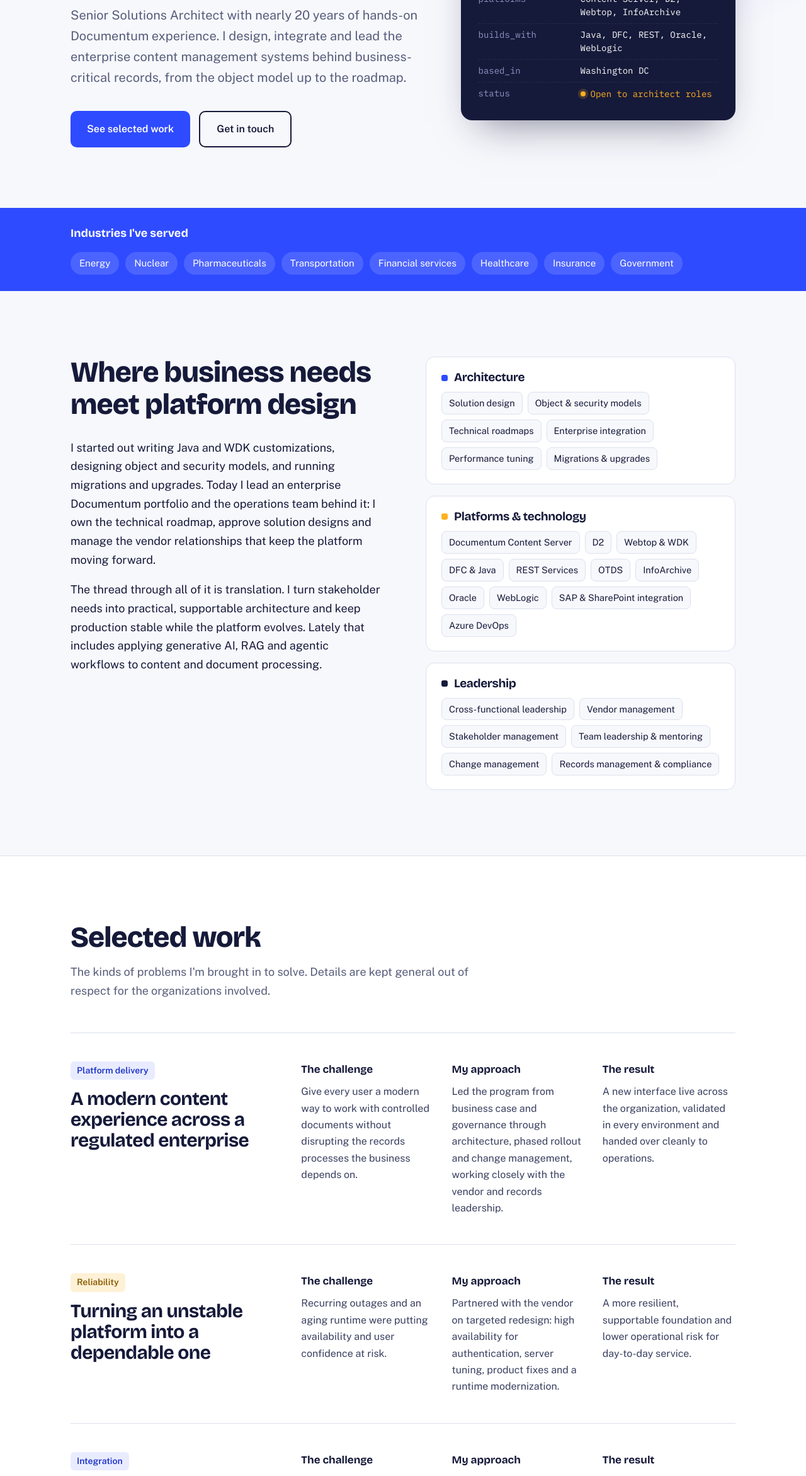
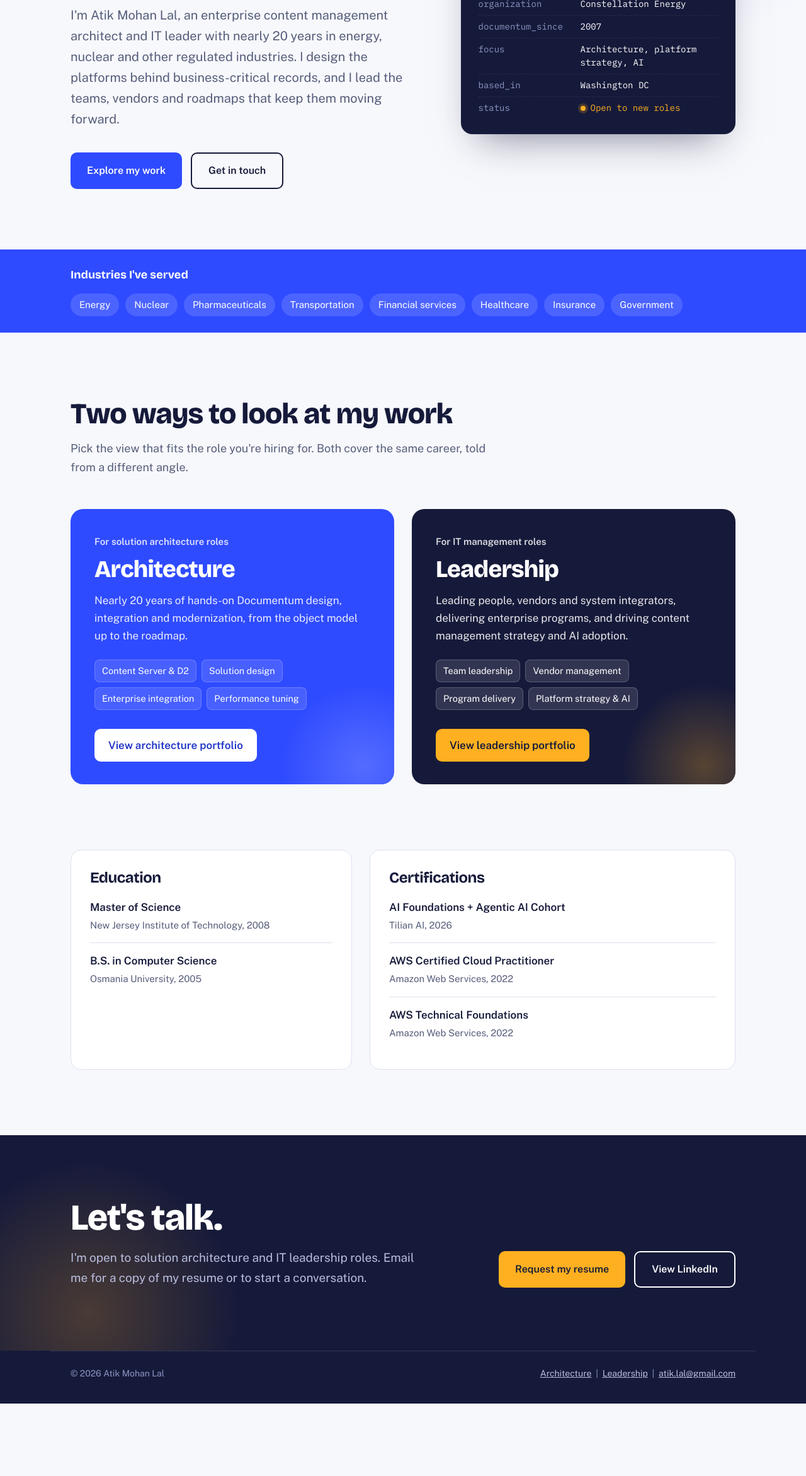
Before and after one commit to atiklal/atiklal.github.io, a plain HTML site: page index.html in a window 1280 px wide. Shown: the part 457-2800 px from the top of the page at 63% size. After the commit the page ends 2685 px from the top, so only its background shows below. Drawn offline with nearby package versions, Linux system fonts and the light colour scheme.

Commit message:
Update title and description on the landing page

```diff
--- a/index.html
+++ b/index.html
@@ -3,8 +3,8 @@
 <head>
 <meta charset="UTF-8">
 <meta name="viewport" content="width=device-width, initial-scale=1.0">
-<title>Atik Mohan Lal | Senior Solutions Architect, Enterprise Content Management</title>
-<meta name="description" content="Atik Mohan Lal is a Senior Solutions Architect with nearly 20 years of hands-on Documentum experience, building and leading enterprise content platforms for energy, nuclear, pharmaceutical and transportation organizations.">
+<title>Atik Mohan Lal | Enterprise Content Management Architect &amp; IT Leader</title>
+<meta name="description" content="Atik Mohan Lal is an enterprise content management architect and IT leader with nearly 20 years of experience in energy, nuclear and other regulated industries.">
 <link rel="preconnect" href="https://fonts.googleapis.com">
 <link rel="preconnect" href="https://fonts.gstatic.com" crossorigin>
 <link href="https://fonts.googleapis.com/css2?family=Bricolage+Grotesque:opsz,wght@12..96,500;12..96,700;12..96,800&family=Public+Sans:ital,wght@0,400;0,500;0,600;1,400&family=IBM+Plex+Mono:wght@400;500&display=swap" rel="stylesheet">
@@ -174,6 +174,26 @@
     .object::after{display:none}
   }
   @media print{.nav,.actions,.hero::before,.contact::after{display:none}.contact,footer{background:#fff;color:var(--ink)}}
+
+  /* Landing paths */
+  .paths{display:grid;grid-template-columns:1fr 1fr;gap:28px}
+  .path{display:flex;flex-direction:column;border-radius:20px;padding:40px 38px 36px;text-decoration:none;position:relative;overflow:hidden;transition:transform .2s, box-shadow .2s}
+  .path:hover{transform:translateY(-3px);box-shadow:0 26px 50px -30px rgba(22,26,58,.6)}
+  .path.arch{background:var(--cobalt);color:#fff}
+  .path.lead{background:var(--ink);color:#fff}
+  .path::after{content:"";position:absolute;right:-90px;bottom:-110px;width:280px;height:280px;border-radius:50%;pointer-events:none}
+  .path.arch::after{background:radial-gradient(circle, rgba(255,255,255,.18), rgba(255,255,255,0) 65%)}
+  .path.lead::after{background:radial-gradient(circle, rgba(255,176,32,.28), rgba(255,176,32,0) 65%)}
+  .path .for{font-size:15px;font-weight:600;opacity:.85;margin-bottom:10px}
+  .path h3{font-size:clamp(28px,3.2vw,38px);font-weight:800;margin-bottom:14px}
+  .path p{font-size:17px;opacity:.9;max-width:30em;margin-bottom:24px}
+  .path .chips li{background:rgba(255,255,255,.12);border-color:rgba(255,255,255,.2);color:#fff}
+  .path .go{margin-top:auto;padding-top:30px;font-weight:700;font-size:17px;display:inline-flex;align-items:center;gap:10px}
+  .path .go span{display:inline-block;padding:12px 22px;border-radius:10px}
+  .path.arch .go span{background:#fff;color:var(--cobalt-deep)}
+  .path.lead .go span{background:var(--saffron);color:var(--ink)}
+  @media (max-width:860px){.paths{grid-template-columns:1fr}.path{padding:32px 26px 28px}}
+  @media (prefers-reduced-motion:reduce){.path,.path:hover{transition:none;transform:none}}
 </style>
 </head>
 <body>
@@ -184,9 +204,8 @@
     <a class="logo" href="#top" aria-label="Atik Mohan Lal, back to top"><i aria-hidden="true"></i>Atik Mohan Lal</a>
     <nav aria-label="Main">
       <ul>
-        <li><a href="#about">About</a></li>
-        <li><a href="#work">Selected work</a></li>
-        <li><a href="#experience">Experience</a></li>
+        <li><a href="architect/">Architecture</a></li>
+        <li><a href="leadership/">Leadership</a></li>
         <li><a class="pill" href="#contact">Get in touch</a></li>
       </ul>
     </nav>
@@ -197,10 +216,10 @@
   <section class="hero" id="top">
     <div class="wrap">
       <div>
-        <h1>I build the content platforms regulated industries run on.</h1>
-        <p class="lede">Senior Solutions Architect with nearly 20 years of hands-on Documentum experience. I design, integrate and lead the enterprise content management systems behind business-critical records, from the object model up to the roadmap.</p>
+        <h1>Enterprise content, built and led for regulated industries.</h1>
+        <p class="lede">I'm Atik Mohan Lal, an enterprise content management architect and IT leader with nearly 20 years in energy, nuclear and other regulated industries. I design the platforms behind business-critical records, and I lead the teams, vendors and roadmaps that keep them moving forward.</p>
         <div class="actions">
-          <a class="btn btn-primary" href="#work">See selected work</a>
+          <a class="btn btn-primary" href="#paths">Explore my work</a>
           <a class="btn btn-secondary" href="#contact">Get in touch</a>
         </div>
       </div>
@@ -214,13 +233,13 @@
           </div>
         </div>
         <dl class="props">
-          <div><dt>role</dt><dd>Senior Solutions Architect</dd></div>
+          <div><dt>role</dt><dd>ECM Architect &amp; IT Leader</dd></div>
           <div><dt>current</dt><dd>Content Management Portfolio Lead</dd></div>
+          <div><dt>organization</dt><dd>Constellation Energy</dd></div>
           <div><dt>documentum_since</dt><dd>2007</dd></div>
-          <div><dt>platforms</dt><dd>Content Server, D2, Webtop, InfoArchive</dd></div>
-          <div><dt>builds_with</dt><dd>Java, DFC, REST, Oracle, WebLogic</dd></div>
+          <div><dt>focus</dt><dd>Architecture, platform strategy, AI</dd></div>
           <div><dt>based_in</dt><dd>Washington DC</dd></div>
-          <div><dt>status</dt><dd><span class="status">Open to architect roles</span></dd></div>
+          <div><dt>status</dt><dd><span class="status">Open to new roles</span></dd></div>
         </dl>
       </aside>
     </div>
@@ -235,143 +254,32 @@
     </div>
   </div>
 
-  <section class="section" id="about">
-    <div class="wrap about">
-      <div class="about-copy">
-        <div class="section-head" style="margin-bottom:28px">
-          <h2>Where business needs meet platform design</h2>
-        </div>
-        <p>I started out writing Java and WDK customizations, designing object and security models, and running migrations and upgrades. Today I lead an enterprise Documentum portfolio and the operations team behind it: I own the technical roadmap, approve solution designs and manage the vendor relationships that keep the platform moving forward.</p>
-        <p>The thread through all of it is translation. I turn stakeholder needs into practical, supportable architecture and keep production stable while the platform evolves. Lately that includes applying generative AI, RAG and agentic workflows to content and document processing.</p>
-      </div>
-      <div class="skillsets">
-        <div class="skillset">
-          <h3>Architecture</h3>
-          <ul class="chips">
-            <li>Solution design</li><li>Object &amp; security models</li><li>Technical roadmaps</li><li>Enterprise integration</li><li>Performance tuning</li><li>Migrations &amp; upgrades</li>
-          </ul>
-        </div>
-        <div class="skillset">
-          <h3>Platforms &amp; technology</h3>
-          <ul class="chips">
-            <li>Documentum Content Server</li><li>D2</li><li>Webtop &amp; WDK</li><li>DFC &amp; Java</li><li>REST Services</li><li>OTDS</li><li>InfoArchive</li><li>Oracle</li><li>WebLogic</li><li>SAP &amp; SharePoint integration</li><li>Azure DevOps</li>
-          </ul>
-        </div>
-        <div class="skillset">
-          <h3>Leadership</h3>
-          <ul class="chips">
-            <li>Cross-functional leadership</li><li>Vendor management</li><li>Stakeholder management</li><li>Team leadership &amp; mentoring</li><li>Change management</li><li>Records management &amp; compliance</li>
-          </ul>
-        </div>
-      </div>
-    </div>
-  </section>
-
-  <section class="section work" id="work">
+  <section class="section" id="paths">
     <div class="wrap">
       <div class="section-head">
-        <h2>Selected work</h2>
-        <p>The kinds of problems I'm brought in to solve. Details are kept general out of respect for the organizations involved.</p>
+        <h2>Two ways to look at my work</h2>
+        <p>Pick the view that fits the role you're hiring for. Both cover the same career, told from a different angle.</p>
       </div>
-
-      <article class="case">
-        <div class="case-title">
-          <span class="theme">Platform delivery</span>
-          <h3>A modern content experience across a regulated enterprise</h3>
-        </div>
-        <div class="case-body">
-          <div><h4>The challenge</h4><p>Give every user a modern way to work with controlled documents without disrupting the records processes the business depends on.</p></div>
-          <div><h4>My approach</h4><p>Led the program from business case and governance through architecture, phased rollout and change management, working closely with the vendor and records leadership.</p></div>
-          <div><h4>The result</h4><p>A new interface live across the organization, validated in every environment and handed over cleanly to operations.</p></div>
-        </div>
-      </article>
-
-      <article class="case">
-        <div class="case-title">
-          <span class="theme">Reliability</span>
-          <h3>Turning an unstable platform into a dependable one</h3>
-        </div>
-        <div class="case-body">
-          <div><h4>The challenge</h4><p>Recurring outages and an aging runtime were putting availability and user confidence at risk.</p></div>
-          <div><h4>My approach</h4><p>Partnered with the vendor on targeted redesign: high availability for authentication, server tuning, product fixes and a runtime modernization.</p></div>
-          <div><h4>The result</h4><p>A more resilient, supportable foundation and lower operational risk for day-to-day service.</p></div>
-        </div>
-      </article>
-
-      <article class="case">
-        <div class="case-title">
-          <span class="theme">Integration</span>
-          <h3>Untangling a long-running cross-system integration issue</h3>
-        </div>
-        <div class="case-body">
-          <div><h4>The challenge</h4><p>A business-critical integration between core enterprise systems had been unreliable for years, threatening data integrity.</p></div>
-          <div><h4>My approach</h4><p>Brought infrastructure, application and vendor teams to one table, then coordinated testing, deployments and code fixes end to end.</p></div>
-          <div><h4>The result</h4><p>A more reliable integration and stronger protection for the records that depend on it.</p></div>
-        </div>
-      </article>
-
-      <article class="case">
-        <div class="case-title">
-          <span class="theme">Strategy &amp; AI</span>
-          <h3>Getting a content platform ready for cloud and AI</h3>
-        </div>
-        <div class="case-body">
-          <div><h4>The challenge</h4><p>New AI initiatives wanted access to platform content, and the platform itself needed a clear long-term direction.</p></div>
-          <div><h4>My approach</h4><p>Led an AI proof of concept, set guardrails for data access and system load, and shaped a multi-year roadmap covering cloud deployment and AI enablement.</p></div>
-          <div><h4>The result</h4><p>AI teams got the content they needed without putting stability at risk, and leadership gained a sound basis for investment decisions.</p></div>
-        </div>
-      </article>
-    </div>
-  </section>
-
-  <section class="section" id="experience">
-    <div class="wrap">
-      <div class="section-head">
-        <h2>Experience</h2>
-        <p>Nearly two decades building, integrating and leading Documentum platforms.</p>
+      <div class="paths">
+        <a class="path arch" href="architect/">
+          <span class="for">For solution architecture roles</span>
+          <h3>Architecture</h3>
+          <p>Nearly 20 years of hands-on Documentum design, integration and modernization, from the object model up to the roadmap.</p>
+          <ul class="chips">
+            <li>Content Server &amp; D2</li><li>Solution design</li><li>Enterprise integration</li><li>Performance tuning</li>
+          </ul>
+          <span class="go"><span>View architecture portfolio</span></span>
+        </a>
+        <a class="path lead" href="leadership/">
+          <span class="for">For IT management roles</span>
+          <h3>Leadership</h3>
+          <p>Leading people, vendors and system integrators, delivering enterprise programs, and driving content management strategy and AI adoption.</p>
+          <ul class="chips">
+            <li>Team leadership</li><li>Vendor management</li><li>Program delivery</li><li>Platform strategy &amp; AI</li>
+          </ul>
+          <span class="go"><span>View leadership portfolio</span></span>
+        </a>
       </div>
-      <ol class="timeline">
-        <li class="role">
-          <div class="years">2023 – now</div>
-          <div>
-            <h3>Content Management Portfolio Lead</h3>
-            <p class="org">Constellation Energy</p>
-            <p>Lead the enterprise Documentum platform and its operations team for Nuclear, Power, Corporate and Commercial business groups, owning the roadmap, design approvals, vendor relationships and platform lifecycle.</p>
-          </div>
-        </li>
-        <li class="role">
-          <div class="years">2014 – 2022</div>
-          <div>
-            <h3>Senior Consultant</h3>
-            <p class="org">Reveille Software</p>
-            <p>Delivered architecture, integration and implementation consulting to enterprise clients across financial services, healthcare, energy, insurance and government.</p>
-          </div>
-        </li>
-        <li class="role">
-          <div class="years">2013</div>
-          <div>
-            <h3>Technical Team Lead</h3>
-            <p class="org">Amtrak</p>
-            <p>Headed a new Documentum implementation that took the business from paper to digital, including object and permissions models, a customized Webtop and a content migration.</p>
-          </div>
-        </li>
-        <li class="role">
-          <div class="years">2012 – 2013</div>
-          <div>
-            <h3>Sr. Application Designer/Developer</h3>
-            <p class="org">Dominion Power</p>
-            <p>Architected the security model for an enterprise-wide Documentum implementation and improved the performance of WDK web applications.</p>
-          </div>
-        </li>
-        <li class="role">
-          <div class="years">2007 – 2012</div>
-          <div>
-            <h3>Documentum Architect</h3>
-            <p class="org">Mascon Global</p>
-            <p>Architected, customized and upgraded Documentum for clients in oil and gas, nuclear energy and pharmaceuticals, with integrations to SAP, SharePoint and learning management systems.</p>
-          </div>
-        </li>
-      </ol>
     </div>
   </section>
 
@@ -394,8 +302,8 @@
   <section class="contact" id="contact">
     <div class="wrap">
       <div>
-        <h2>Let's talk architecture.</h2>
-        <p>I'm open to solution architecture and ECM leadership roles. Email me for a copy of my resume or to start a conversation.</p>
+        <h2>Let's talk.</h2>
+        <p>I'm open to solution architecture and IT leadership roles. Email me for a copy of my resume or to start a conversation.</p>
       </div>
       <div class="actions">
         <a class="btn btn-primary" href="mailto:atik.lal@gmail.com?subject=Resume%20request">Request my resume</a>
@@ -408,7 +316,7 @@
 <footer>
   <div class="wrap">
     <span>&copy; <span id="yr">2026</span> Atik Mohan Lal</span>
-    <a href="mailto:atik.lal@gmail.com">atik.lal@gmail.com</a>
+    <span><a href="architect/">Architecture</a> &nbsp;|&nbsp; <a href="leadership/">Leadership</a> &nbsp;|&nbsp; <a href="mailto:atik.lal@gmail.com">atik.lal@gmail.com</a></span>
   </div>
 </footer>
 <script>document.getElementById('yr').textContent=new Date().getFullYear();</script>
```
